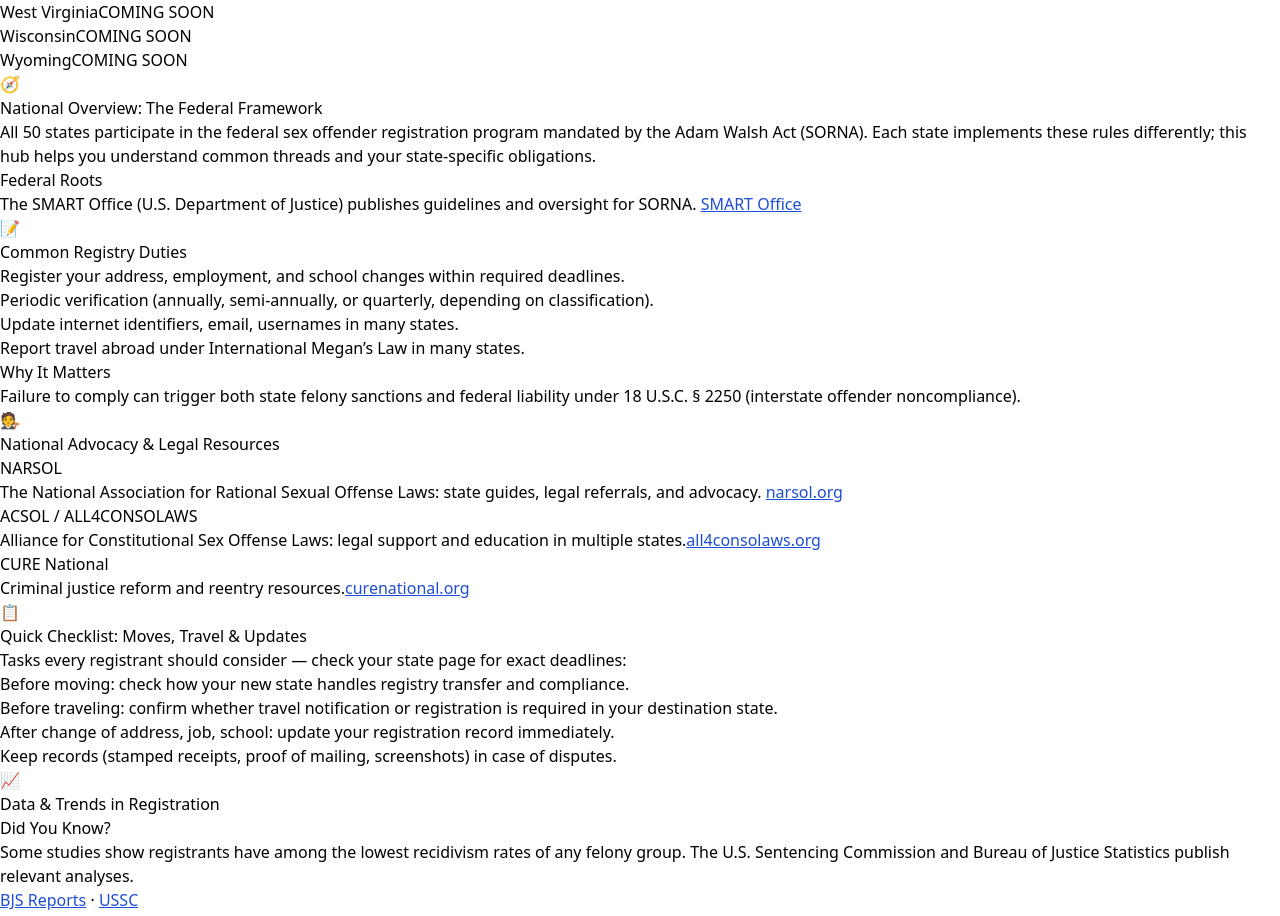
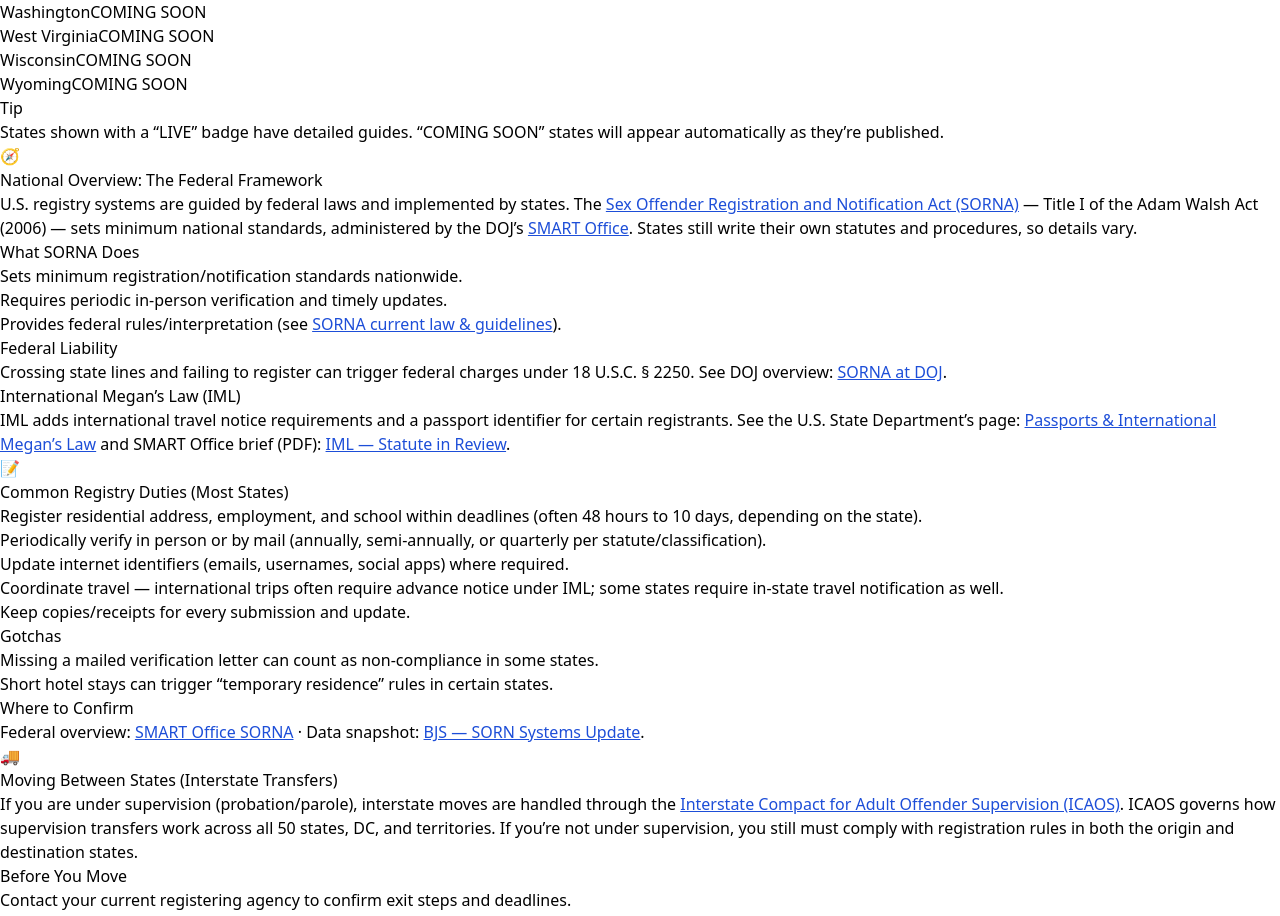
Before and after one commit to projectsolarrecon/Solar, a React (Vite) app: page /resources/state-registry in a window 1280 px wide. Shown: the part 4682-5598 px from the top of the page. Built offline with nearby package versions, Linux system fonts and the light colour scheme.

Commit message:
Update index.tsx

```diff
--- a/src/pages/resources/state-registry/index.tsx
+++ b/src/pages/resources/state-registry/index.tsx
@@ -1,5 +1,4 @@
 import React from "react";
-import { Link } from "react-router-dom";
 import GuideLayout from "../../../components/layouts/GuideLayout";
 import {
   SectionBand,
@@ -13,12 +12,12 @@ export default function RegistryHub(): JSX.Element {
   return (
     <GuideLayout
       title="U.S. Sex Offense Registry Hub"
-      description="National overview, resources, and guides for sex offense registry obligations across all 50 states."
-      keywords="sex offender registry, SORNA, state registry, national resources, reentry"
+      description="Find your state’s rules and learn the national framework: SORNA, Adam Walsh, International Megan’s Law, interstate transfers, and practical checklists."
+      keywords="sex offender registry, SORNA, Adam Walsh Act, International Megan's Law, ICAOS, reentry, compliance"
       date="Oct 6, 2025"
-      readTime="8 min"
+      readTime="10 min"
       badge="📍 REGISTRY HUB"
-      lede="Find your state’s registry requirements and get oriented to national rules, common obligations, and support resources."
+      lede="Front door to every state’s registry rules, plus plain-language national guidance, verified links, and practical checklists."
       showTOC={true}
     >
       <div className="mb-6">
@@ -31,104 +30,305 @@ export default function RegistryHub(): JSX.Element {
         <div className="mt-4 mb-8">
           <StateRegistryHubList />
         </div>
-      </SectionCard>
-
-      {/* National Overview */}
-      <SectionCard>
-        <SectionBand title="National Overview: The Federal Framework" emblem="🧭" />
-        <p className="text-slate-700">
-          All 50 states participate in the federal sex offender registration program mandated by the
-          Adam Walsh Act (SORNA). Each state implements these rules differently; this hub helps you
-          understand common threads and your state-specific obligations.
-        </p>
-        <Callout variant="info" title="Federal Roots">
+        <Callout variant="neutral" title="Tip">
           <p>
-            The SMART Office (U.S. Department of Justice) publishes guidelines and oversight for
-            SORNA. <a href="https://smart.ojp.gov/" target="_blank" rel="noopener">SMART Office</a>
+            States shown with a “LIVE” badge have detailed guides. “COMING SOON” states will appear
+            automatically as they’re published.
           </p>
         </Callout>
       </SectionCard>
 
-      {/* Common Duties Across States */}
+      {/* NATIONAL OVERVIEW */}
       <SectionCard>
-        <SectionBand title="Common Registry Duties" emblem="📝" />
-        <ul className="list-disc pl-6 space-y-2 text-slate-700">
-          <li>Register your address, employment, and school changes within required deadlines.</li>
-          <li>Periodic verification (annually, semi-annually, or quarterly, depending on classification).</li>
-          <li>Update internet identifiers, email, usernames in many states.</li>
-          <li>Report travel abroad under International Megan’s Law in many states.</li>
-        </ul>
-        <Callout variant="legal" title="Why It Matters">
+        <SectionBand title="National Overview: The Federal Framework" emblem="🧭" />
+        <p className="text-slate-700">
+          U.S. registry systems are guided by federal laws and implemented by states. The{" "}
+          <a href="https://smart.ojp.gov/sorna" target="_blank" rel="noopener">
+            Sex Offender Registration and Notification Act (SORNA)
+          </a>{" "}
+          — Title I of the Adam Walsh Act (2006) — sets minimum national standards, administered by
+          the DOJ’s{" "}
+          <a
+            href="https://smart.ojp.gov/office-sex-offender-sentencing-monitoring-apprehending-registering-and-tracking"
+            target="_blank"
+            rel="noopener"
+          >
+            SMART Office
+          </a>
+          . States still write their own statutes and procedures, so details vary.
+        </p>
+
+        <div className="mt-4 grid md:grid-cols-2 gap-4">
+          <Callout variant="info" title="What SORNA Does">
+            <ul>
+              <li>Sets minimum registration/notification standards nationwide.</li>
+              <li>Requires periodic in-person verification and timely updates.</li>
+              <li>
+                Provides federal rules/interpretation (see{" "}
+                <a href="https://smart.ojp.gov/sorna/current-law" target="_blank" rel="noopener">
+                  SORNA current law & guidelines
+                </a>
+                ).
+              </li>
+            </ul>
+          </Callout>
+
+          <Callout variant="legal" title="Federal Liability">
+            <p>
+              Crossing state lines and failing to register can trigger federal charges under 18 U.S.C.
+              § 2250. See DOJ overview:{" "}
+              <a
+                href="https://www.justice.gov/criminal/criminal-ceos/sex-offender-registration-and-notification-act-sorna"
+                target="_blank"
+                rel="noopener"
+              >
+                SORNA at DOJ
+              </a>
+              .
+            </p>
+          </Callout>
+        </div>
+
+        <Callout variant="info" title="International Megan’s Law (IML)">
           <p>
-            Failure to comply can trigger both state felony sanctions and federal liability under
-            18 U.S.C. § 2250 (interstate offender noncompliance).
+            IML adds international travel notice requirements and a passport identifier for certain
+            registrants. See the U.S. State Department’s page:{" "}
+            <a
+              href="https://travel.state.gov/content/travel/en/passports/legal-matters/passports-and-international-megans-law.html"
+              target="_blank"
+              rel="noopener"
+            >
+              Passports & International Megan’s Law
+            </a>{" "}
+            and SMART Office brief (PDF):{" "}
+            <a
+              href="https://smart.ojp.gov/sites/g/files/xyckuh231/files/media/document/International_Megans_Law_SORNA_statute_in_review082019.pdf"
+              target="_blank"
+              rel="noopener"
+            >
+              IML — Statute in Review
+            </a>
+            .
           </p>
         </Callout>
       </SectionCard>
 
-      {/* National Advocacy & Support */}
+      {/* COMMON DUTIES */}
       <SectionCard>
-        <SectionBand title="National Advocacy & Legal Resources" emblem="🧑‍⚖️" />
-        <div className="space-y-4">
-          <Callout variant="info" title="NARSOL">
+        <SectionBand title="Common Registry Duties (Most States)" emblem="📝" />
+        <ul className="list-disc pl-6 space-y-2 text-slate-700">
+          <li>
+            Register residential address, employment, and school within deadlines (often 48 hours to
+            10 days, depending on the state).
+          </li>
+          <li>
+            Periodically verify in person or by mail (annually, semi-annually, or quarterly per
+            statute/classification).
+          </li>
+          <li>Update internet identifiers (emails, usernames, social apps) where required.</li>
+          <li>
+            Coordinate travel — international trips often require advance notice under IML; some
+            states require in-state travel notification as well.
+          </li>
+          <li>Keep copies/receipts for every submission and update.</li>
+        </ul>
+        <div className="mt-4 grid md:grid-cols-2 gap-4">
+          <Callout variant="warning" title="Gotchas">
+            <ul>
+              <li>
+                Missing a mailed verification letter can count as non-compliance in some states.
+              </li>
+              <li>Short hotel stays can trigger “temporary residence” rules in certain states.</li>
+            </ul>
+          </Callout>
+          <Callout variant="info" title="Where to Confirm">
             <p>
-              The National Association for Rational Sexual Offense Laws: state guides, legal referrals,
-              and advocacy. <a href="https://www.narsol.org/" target="_blank" rel="noopener">narsol.org</a>
-            </p>
-          </Callout>
-          <Callout variant="info" title="ACSOL / ALL4CONSOLAWS">
-            <p>
-              Alliance for Constitutional Sex Offense Laws: legal support and education in multiple states.
-              <a href="https://all4consolaws.org/" target="_blank" rel="noopener">all4consolaws.org</a>
-            </p>
-          </Callout>
-          <Callout variant="info" title="CURE National">
-            <p>
-              Criminal justice reform and reentry resources.
-              <a href="https://www.curenational.org/" target="_blank" rel="noopener">curenational.org</a>
+              Federal overview:{" "}
+              <a href="https://smart.ojp.gov/sorna" target="_blank" rel="noopener">
+                SMART Office SORNA
+              </a>{" "}
+              · Data snapshot:{" "}
+              <a
+                href="https://bjs.ojp.gov/library/publications/sex-offender-registration-and-notification-systems-2022-update"
+                target="_blank"
+                rel="noopener"
+              >
+                BJS — SORN Systems Update
+              </a>
+              .
             </p>
           </Callout>
         </div>
       </SectionCard>
 
-      {/* Quick Practical Checklists */}
+      {/* INTERSTATE MOVES & SUPERVISION TRANSFERS */}
       <SectionCard>
-        <SectionBand title="Quick Checklist: Moves, Travel & Updates" emblem="📋" />
-        <p className="text-slate-700 mb-4">
-          Tasks every registrant should consider — check your state page for exact deadlines:
+        <SectionBand title="Moving Between States (Interstate Transfers)" emblem="🚚" />
+        <p className="text-slate-700">
+          If you are under supervision (probation/parole), interstate moves are handled through the{" "}
+          <a href="https://interstatecompact.org/" target="_blank" rel="noopener">
+            Interstate Compact for Adult Offender Supervision (ICAOS)
+          </a>
+          . ICAOS governs how supervision transfers work across all 50 states, DC, and territories.
+          If you’re not under supervision, you still must comply with registration rules in both the
+          origin and destination states.
         </p>
-        <ul className="list-disc pl-6 space-y-2 text-slate-700">
-          <li>Before moving: check how your new state handles registry transfer and compliance.</li>
-          <li>Before traveling: confirm whether travel notification or registration is required in your destination state.</li>
-          <li>After change of address, job, school: update your registration record immediately.</li>
-          <li>Keep records (stamped receipts, proof of mailing, screenshots) in case of disputes.</li>
-        </ul>
-      </SectionCard>
-
-      {/* Data & Research Callout */}
-      <SectionCard>
-        <SectionBand title="Data & Trends in Registration" emblem="📈" />
-        <Callout variant="research" title="Did You Know?">
+        <Callout variant="reminder" title="Before You Move">
+          <ul>
+            <li>Contact your current registering agency to confirm exit steps and deadlines.</li>
+            <li>Confirm the destination state’s initial registration window and documents needed.</li>
+            <li>Bring proof of housing/employment if requested.</li>
+          </ul>
+        </Callout>
+        <Callout variant="info" title="Learn More">
           <p>
-            Some studies show registrants have among the lowest recidivism rates of any felony group.
-            The U.S. Sentencing Commission and Bureau of Justice Statistics publish relevant analyses.
-          </p>
-          <p>
-            <a href="https://bjs.ojp.gov/" target="_blank" rel="noopener">BJS Reports</a> &middot;{" "}
-            <a href="https://www.ussc.gov/" target="_blank" rel="noopener">USSC</a>
+            About the Compact:{" "}
+            <a
+              href="https://compacts.csg.org/compact/interstate-compact-for-adult-offender-supervision/"
+              target="_blank"
+              rel="noopener"
+            >
+              CSG — ICAOS Overview
+            </a>{" "}
+            · Official site:{" "}
+            <a href="https://interstatecompact.org/" target="_blank" rel="noopener">
+              interstatecompact.org
+            </a>
+            .
           </p>
         </Callout>
       </SectionCard>
 
-      {/* Footer / Disclaimer */}
+      {/* QUICK PRACTICAL CHECKLISTS */}
+      <SectionCard>
+        <SectionBand title="Quick Checklists" emblem="📋" />
+        <div className="grid md:grid-cols-2 gap-6">
+          <div>
+            <h3 className="font-semibold text-slate-800">Travel / Vacation</h3>
+            <ul className="list-disc pl-6 space-y-2 text-slate-700">
+              <li>Check if your destination state has a short-stay registration trigger.</li>
+              <li>
+                For international trips, ask your registering agency about IML notice requirements
+                and timing. See{" "}
+                <a
+                  href="https://travel.state.gov/content/travel/en/passports/legal-matters/passports-and-international-megans-law.html"
+                  target="_blank"
+                  rel="noopener"
+                >
+                  State Dept — IML
+                </a>
+                .
+              </li>
+              <li>
+                Keep itinerary copies and confirmations; document all contacts with agencies (dates,
+                times, names).
+              </li>
+            </ul>
+          </div>
+          <div>
+            <h3 className="font-semibold text-slate-800">Address / Job / School Changes</h3>
+            <ul className="list-disc pl-6 space-y-2 text-slate-700">
+              <li>Know your state’s deadline (some are 48–72 hours).</li>
+              <li>Update internet identifiers if your email/usernames change.</li>
+              <li>Retain stamped receipts or delivery tracking for any mailed forms.</li>
+            </ul>
+          </div>
+        </div>
+        <Callout variant="neutral" title="Documentation Tip">
+          <p>
+            Create a simple “compliance folder” (paper or cloud) with copies of every registry action
+            and verification. It’s invaluable if questions arise later.
+          </p>
+        </Callout>
+      </SectionCard>
+
+      {/* DATA & RESEARCH */}
+      <SectionCard>
+        <SectionBand title="Data & Research" emblem="📈" />
+        <Callout variant="research" title="Big Picture">
+          <p>
+            National research from the{" "}
+            <a href="https://www.ussc.gov/research/research-reports/recidivism-federal-offenders-released-2010" target="_blank" rel="noopener">
+              U.S. Sentencing Commission
+            </a>{" "}
+            and{" "}
+            <a href="https://bjs.ojp.gov/" target="_blank" rel="noopener">
+              Bureau of Justice Statistics
+            </a>{" "}
+            provides context on reoffending, supervision outcomes, and registry system design.
+          </p>
+          <p>
+            For legal baselines and the latest federal rule updates, see DOJ’s SORNA pages and the
+            2021 Federal Register rule:{" "}
+            <a
+              href="https://www.federalregister.gov/documents/2021/12/08/2021-26420/registration-requirements-under-the-sex-offender-registration-and-notification-act"
+              target="_blank"
+              rel="noopener"
+            >
+              SORNA Registration Requirements (Final Rule)
+            </a>
+            .
+          </p>
+        </Callout>
+      </SectionCard>
+
+      {/* NATIONAL ADVOCACY & SUPPORT */}
+      <SectionCard>
+        <SectionBand title="Advocacy, Legal Aid & Reentry (National)" emblem="🤝" />
+        <div className="grid md:grid-cols-2 gap-4">
+          <Callout variant="info" title="Legal & Policy">
+            <ul>
+              <li>
+                <a href="https://www.narsol.org/" target="_blank" rel="noopener">
+                  NARSOL — National Association for Rational Sexual Offense Laws
+                </a>
+              </li>
+              <li>
+                <a href="https://all4consolaws.org/" target="_blank" rel="noopener">
+                  ACSOL — Alliance for Constitutional Sex Offense Laws
+                </a>
+              </li>
+              <li>
+                <a href="https://www.nacdl.org/registry" target="_blank" rel="noopener">
+                  NACDL Registry Resource Center
+                </a>
+              </li>
+            </ul>
+          </Callout>
+          <Callout variant="info" title="Reentry & Support">
+            <ul>
+              <li>
+                <a href="https://nationalreentryresourcecenter.org/" target="_blank" rel="noopener">
+                  National Reentry Resource Center (NRRC)
+                </a>
+              </li>
+              <li>
+                <a href="https://www.hudexchange.info/programs/reentry/" target="_blank" rel="noopener">
+                  HUD Reentry Housing Toolkit
+                </a>
+              </li>
+              <li>
+                <a href="https://fortunesociety.org/" target="_blank" rel="noopener">
+                  The Fortune Society
+                </a>{" "}
+                ·{" "}
+                <a href="https://www.prisonfellowship.org/" target="_blank" rel="noopener">
+                  Prison Fellowship
+                </a>
+              </li>
+            </ul>
+          </Callout>
+        </div>
+      </SectionCard>
+
+      {/* FOOTER / DISCLAIMER */}
       <footer className="mt-8 text-xs text-slate-500 border-t border-slate-200 pt-4">
         <p>
-          🤝 This hub combines official statutes, state registry codes, and AI-assisted research.
-          We strive for clarity and accuracy — if you see something out of date, please let us know.
+          🤝 This hub blends official sources with AI-assisted research for clarity and accessibility.
+          We strive for accuracy and empathy — if you see something out of date, please let us know
+          so we can correct it for everyone.
         </p>
-        <p className="mt-2 italic">
-          Informational only; not legal advice.
-        </p>
+        <p className="mt-2 italic">Informational only; not legal advice.</p>
       </footer>
     </GuideLayout>
   );
```
